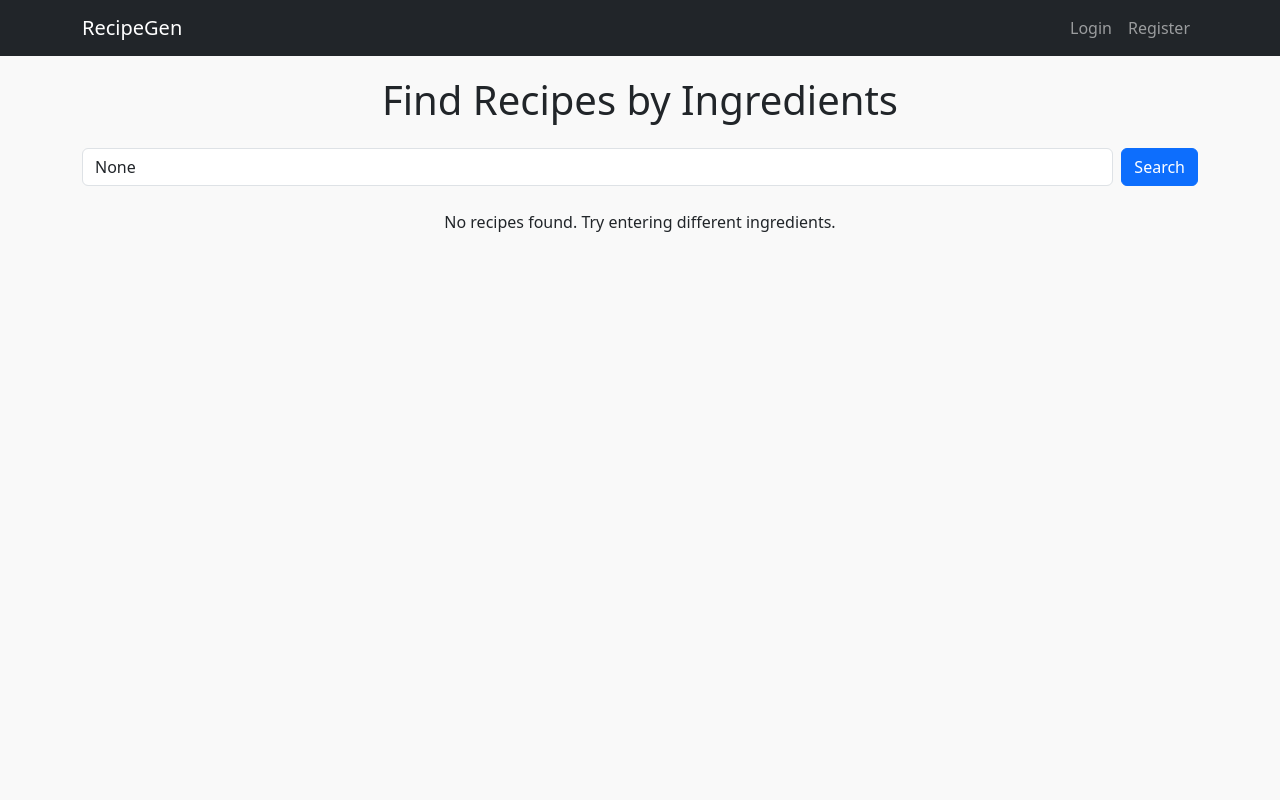
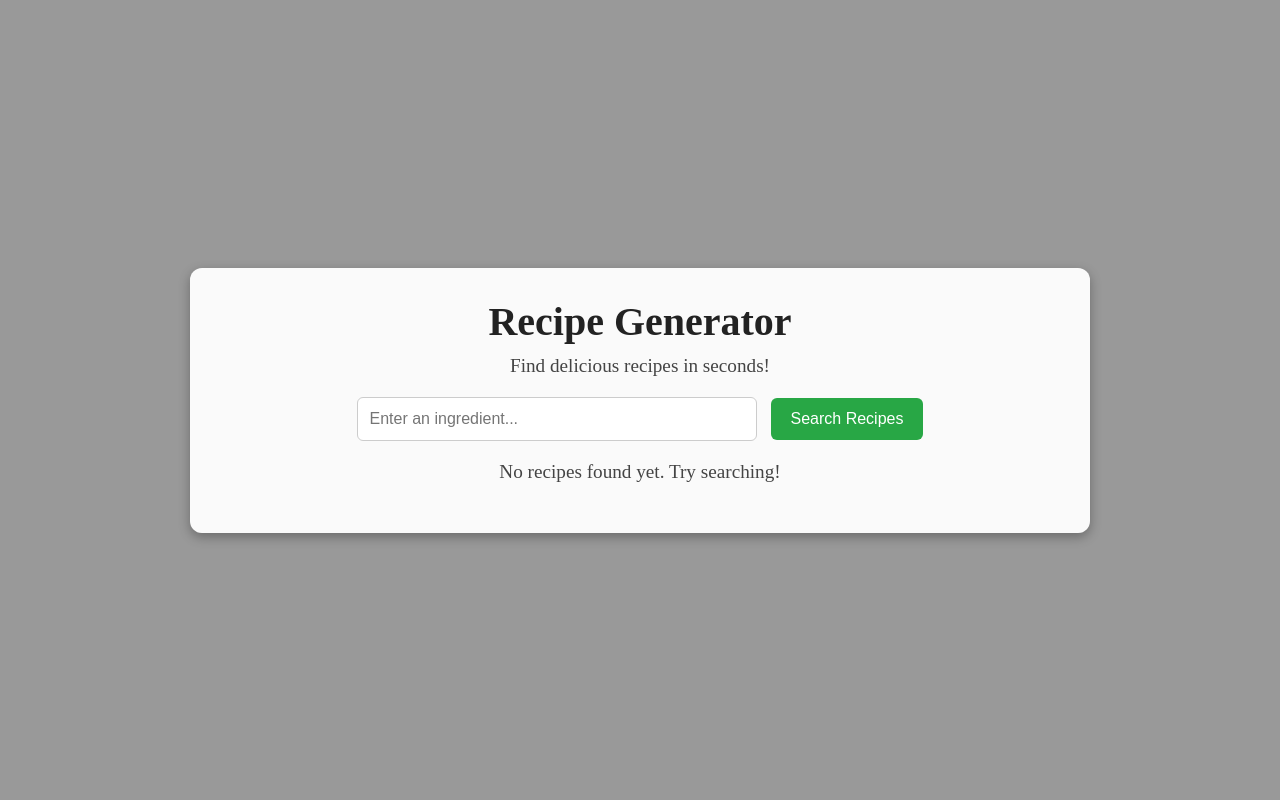
Before and after one commit to shuhaib07hub/recipe-generator, a Django app: page / in a window 1280 px wide. Run offline with Django 5.2, Linux system fonts and the light colour scheme.

Commit message:
Added background image and UI updates

```diff
--- /dev/null
+++ b/recipes/static/css/style.css
@@ -0,0 +1,135 @@
+/* Reset default margin/padding */
+* {
+    margin: 0;
+    padding: 0;
+    box-sizing: border-box;
+}
+
+/* Full-screen background image */
+body {
+   body {
+    background-image: url("../images/appbg.jpg");
+    background-size: cover;
+    background-position: center;
+    background-repeat: no-repeat;
+    min-height: 100vh;
+    margin: 0;
+    padding: 0;
+}
+
+}
+
+/* Overlay for better text readability */
+.overlay {
+    background: rgba(0, 0, 0, 0.4);
+    min-height: 100vh;
+    display: flex;
+    justify-content: center;
+    align-items: center;
+    padding: 20px;
+}
+
+/* Main container */
+.container {
+    background: rgba(255, 255, 255, 0.95);
+    padding: 30px;
+    border-radius: 12px;
+    max-width: 900px;
+    width: 100%;
+    text-align: center;
+    box-shadow: 0 4px 12px rgba(0, 0, 0, 0.3);
+}
+
+/* Title */
+h1 {
+    font-size: 2.5em;
+    color: #222;
+    margin-bottom: 10px;
+}
+
+p {
+    font-size: 1.2em;
+    margin-bottom: 20px;
+    color: #444;
+}
+
+/* Search Form */
+form {
+    margin-bottom: 20px;
+}
+
+form input[type="text"] {
+    padding: 12px;
+    width: 65%;
+    max-width: 400px;
+    border: 1px solid #ccc;
+    border-radius: 6px;
+    font-size: 1em;
+    outline: none;
+}
+
+form button {
+    padding: 12px 20px;
+    background-color: #28a745;
+    color: #fff;
+    font-size: 1em;
+    border: none;
+    border-radius: 6px;
+    margin-left: 10px;
+    cursor: pointer;
+    transition: background 0.3s ease;
+}
+
+form button:hover {
+    background-color: #218838;
+}
+
+/* Recipe Grid */
+.recipes {
+    display: grid;
+    grid-template-columns: repeat(auto-fit, minmax(200px, 1fr));
+    gap: 20px;
+    margin-top: 20px;
+}
+
+.recipe-card {
+    background: #fff;
+    padding: 15px;
+    border-radius: 10px;
+    box-shadow: 0 2px 6px rgba(0, 0, 0, 0.1);
+    text-align: center;
+    transition: transform 0.3s ease;
+}
+
+.recipe-card:hover {
+    transform: translateY(-5px);
+}
+
+.recipe-card img {
+    width: 100%;
+    height: 150px;
+    object-fit: cover;
+    border-radius: 8px;
+}
+
+.recipe-card h3 {
+    margin-top: 10px;
+    font-size: 1.1em;
+    color: #333;
+}
+
+/* Responsive adjustments */
+@media screen and (max-width: 600px) {
+    h1 {
+        font-size: 1.8em;
+    }
+
+    form input[type="text"] {
+        width: 100%;
+        margin-bottom: 10px;
+    }
+
+    form button {
+        width: 100%;
+    }
+}
--- a/recipes/templates/base.html
+++ b/recipes/templates/base.html
@@ -1,45 +1,55 @@
 <!DOCTYPE html>
 <html lang="en">
+{% load static %}
 <head>
     <meta charset="UTF-8">
     <title>{% block title %}Recipe Generator{% endblock %}</title>
-    <link href="https://cdn.jsdelivr.net/npm/bootstrap@5.3.0/dist/css/bootstrap.min.css" rel="stylesheet">
+    <link rel="stylesheet" href="{% static 'css/style.css' %}">
     <style>
         body {
-            background-color: #f9f9f9;
-        }
-        .navbar {
-            margin-bottom: 20px;
-        }
-        .card img {
-            height: 200px;
-            object-fit: cover;
+            background-image: url("{% static 'images/appbg.jpg' %}");
+            background-size: cover;
+            background-position: center;
+            background-repeat: no-repeat;
+            min-height: 100vh;
+            margin: 0;
         }
     </style>
 </head>
 <body>
-<nav class="navbar navbar-expand-lg navbar-dark bg-dark">
-    <div class="container">
-        <a class="navbar-brand" href="/">RecipeGen</a>
-        <button class="navbar-toggler" type="button" data-bs-toggle="collapse" data-bs-target="#navbarNav">
-            <span class="navbar-toggler-icon"></span>
-        </button>
-        <div class="collapse navbar-collapse" id="navbarNav">
-            <ul class="navbar-nav ms-auto">
-                {% if user.is_authenticated %}
-                <li class="nav-item"><a class="nav-link" href="/favorites/">Favorites</a></li>
-                <li class="nav-item"><a class="nav-link" href="/logout/">Logout</a></li>
-                {% else %}
-                <li class="nav-item"><a class="nav-link" href="/login/">Login</a></li>
-                <li class="nav-item"><a class="nav-link" href="/register/">Register</a></li>
-                {% endif %}
-            </ul>
+    {% block content %}{% endblock %}
+</body>
+</html>
+
+<body>
+    <!-- Main Container -->
+    <div class="overlay">
+        <div class="container">
+            <h1>Recipe Generator</h1>
+            <p>Find delicious recipes in seconds!</p>
+
+            <!-- Search Form -->
+            <form method="GET" action="">
+                <input type="text" name="query" placeholder="Enter an ingredient..." value="{{ request.GET.query }}" required>
+                <button type="submit">Search Recipes</button>
+            </form>
+
+            <!-- Display Recipes -->
+            {% if recipes %}
+                <div class="recipes">
+                    {% for recipe in recipes %}
+                        <div class="recipe-card">
+                            <img src="{{ recipe.image }}" alt="{{ recipe.title }}">
+                            <h3>{{ recipe.title }}</h3>
+                        </div>
+                    {% endfor %}
+                </div>
+            {% elif request.GET.query %}
+                <p>No recipes found for "{{ request.GET.query }}". Try another ingredient.</p>
+            {% else %}
+                <p>Start by entering an ingredient above.</p>
+            {% endif %}
         </div>
     </div>
-</nav>
-<div class="container">
-    {% block content %}{% endblock %}
-</div>
-<script src="https://cdn.jsdelivr.net/npm/bootstrap@5.3.0/dist/js/bootstrap.bundle.min.js"></script>
 </body>
 </html>
--- a/recipes/templates/home.html
+++ b/recipes/templates/home.html
@@ -1,46 +1,44 @@
 <!DOCTYPE html>
-<html>
+<html lang="en">
+{% load static %}
 <head>
+    <meta charset="UTF-8">
+    <meta name="viewport" content="width=device-width, initial-scale=1.0">
     <title>Recipe Generator</title>
-    <link href="https://cdn.jsdelivr.net/npm/bootstrap@5.3.0/dist/css/bootstrap.min.css" rel="stylesheet">
-
-    <link href="https://cdn.jsdelivr.net/npm/bootstrap@5.3.0/dist/css/bootstrap.min.css" rel="stylesheet">
+    <!-- Link to custom CSS -->
+    <link rel="stylesheet" href="{% static 'css/style.css' %}">
 </head>
 <body>
-{% extends 'base.html' %}
-{% block title %}Home - Recipe Generator{% endblock %}
-{% block content %}
-<h1 class="text-center mb-4">Find Recipes by Ingredients</h1>
+    <!-- Main Container -->
+    <div class="overlay">
+        <div class="container">
+            <h1>Recipe Generator</h1>
+            <p>Find delicious recipes in seconds!</p>
 
-<form method="GET" class="d-flex mb-4">
-    <input type="text" name="ingredients" class="form-control me-2" placeholder="Enter ingredients (e.g., chicken, rice)" value="{{ query }}">
-    <button class="btn btn-primary">Search</button>
+            <!-- Search Form -->
+            <form method="GET" action="">
+    <input type="text" name="query" placeholder="Enter an ingredient..." value="{{ query }}" required>
+    <button type="submit">Search Recipes</button>
 </form>
 
-<div class="row">
-    {% if recipes %}
-        {% for recipe in recipes %}
-        <div class="col-md-4">
-            <div class="card mb-4 shadow-sm">
-                <img src="{{ recipe.image }}" class="card-img-top" alt="{{ recipe.title }}">
-                <div class="card-body">
-                    <h5 class="card-title">{{ recipe.title }}</h5>
-                    <a href="https://spoonacular.com/recipes/{{ recipe.title|slugify }}-{{ recipe.id }}" target="_blank" class="btn btn-sm btn-outline-primary">View Recipe</a>
-                    {% if user.is_authenticated %}
-                    <a href="/add_favorite/{{ recipe.id }}/?title={{ recipe.title }}&image={{ recipe.image }}" class="btn btn-sm btn-outline-success">+ Favorite</a>
-                    {% endif %}
+            <!-- Display Recipes -->
+            {% if recipes %}
+                <div class="recipes">
+                    {% for recipe in recipes %}
+                        <div class="recipe-card">
+                            <img src="{{ recipe.image }}" alt="{{ recipe.title }}">
+                            <h3>{{ recipe.title }}</h3>
+                            {% if user.is_authenticated %}
+    <a href="{% url 'add_favorite' recipe.id %}?title={{ recipe.title|urlencode }}&image={{ recipe.image|urlencode }}">+ Favorite</a>
+{% endif %}
+
+                        </div>
+                    {% endfor %}
                 </div>
-            </div>
+            {% else %}
+                <p>No recipes found yet. Try searching!</p>
+            {% endif %}
         </div>
-        {% endfor %}
-    {% else %}
-        <p class="text-center">No recipes found. Try entering different ingredients.</p>
-    {% endif %}
-</div>
-{% endblock %}
-
-
-<script src="https://cdn.jsdelivr.net/npm/bootstrap@5.3.0/dist/js/bootstrap.bundle.min.js"></script>
-
+    </div>
 </body>
 </html>
--- a/recipes/views.py
+++ b/recipes/views.py
@@ -1,51 +1,111 @@
 from django.shortcuts import render, redirect
-from .spoonacular import get_recipes_by_ingredients
 from django.contrib.auth.models import User
 from django.contrib.auth import authenticate, login, logout
 from django.contrib import messages
+from django.contrib.auth.decorators import login_required
+from django.http import HttpResponseBadRequest
+
+from .spoonacular import get_recipes_by_ingredients
 from .models import Favorite
 
 
+def home(request):
+    # Use 'query' to match the <input name="query"> in your template
+    query = request.GET.get('query', '').strip()
+    recipes = []
 
-def home(request):
-    query = request.GET.get('ingredients')
-    recipes = []
     if query:
-        recipes = get_recipes_by_ingredients(query)
-    return render(request, 'home.html', {'recipes': recipes, 'query': query})
+        try:
+            api_results = get_recipes_by_ingredients(query)
+        except Exception as e:
+            # Log error (optional: print or use logging)
+            messages.error(request, "There was a problem fetching recipes. Please try again.")
+            api_results = []
+
+        # Normalize external API data to what the template expects
+        recipes = [
+            {
+                "id": item.get("id"),
+                "title": item.get("title") or "Untitled",
+                "image": item.get("image") or "",
+            }
+            for item in api_results
+        ]
+
+    return render(request, 'home.html', {
+        'recipes': recipes,
+        'query': query,
+    })
+
+
 def register_user(request):
     if request.method == 'POST':
-        username = request.POST['username']
-        password = request.POST['password']
+        username = request.POST.get('username', '').strip()
+        password = request.POST.get('password', '').strip()
+
+        if not username or not password:
+            messages.error(request, "Username and password are required.")
+            return redirect('register')
+
         if User.objects.filter(username=username).exists():
-            messages.error(request, "Username already exists")
+            messages.error(request, "Username already exists.")
             return redirect('register')
+
         user = User.objects.create_user(username=username, password=password)
         login(request, user)
+        messages.success(request, "Account created and logged in!")
         return redirect('home')
+
     return render(request, 'register.html')
+
 
 def login_user(request):
     if request.method == 'POST':
-        username = request.POST['username']
-        password = request.POST['password']
+        username = request.POST.get('username', '').strip()
+        password = request.POST.get('password', '').strip()
+
         user = authenticate(request, username=username, password=password)
         if user:
             login(request, user)
+            messages.success(request, "Logged in successfully.")
             return redirect('home')
         else:
-            messages.error(request, "Invalid credentials")
+            messages.error(request, "Invalid credentials.")
+
     return render(request, 'login.html')
+
 
 def logout_user(request):
     logout(request)
+    messages.info(request, "You’ve been logged out.")
     return redirect('home')
+
+
+@login_required(login_url='login')
 def add_favorite(request, recipe_id):
-    title = request.GET.get('title')
-    image_url = request.GET.get('image')
-    Favorite.objects.create(user=request.user, recipe_id=recipe_id, title=title, image_url=image_url)
+    # Expect title & image passed as query params (GET) from link in template
+    title = request.GET.get('title', '').strip()
+    image_url = request.GET.get('image', '').strip()
+
+    if not title:
+        return HttpResponseBadRequest("Missing recipe title.")
+
+    # Avoid duplicate favorites
+    fav, created = Favorite.objects.get_or_create(
+        user=request.user,
+        recipe_id=recipe_id,
+        defaults={'title': title, 'image_url': image_url}
+    )
+
+    if created:
+        messages.success(request, f"Added '{title}' to favorites!")
+    else:
+        messages.info(request, f"'{title}' is already in your favorites.")
+
     return redirect('favorites')
 
+
+@login_required(login_url='login')
 def favorites(request):
-    favs = Favorite.objects.filter(user=request.user)
+    favs = Favorite.objects.filter(user=request.user).order_by('-id')
     return render(request, 'favorites.html', {'favorites': favs})
```
Also changed, not shown: recipe_project/settings.py (+12 -4 lines), 3 other files.
